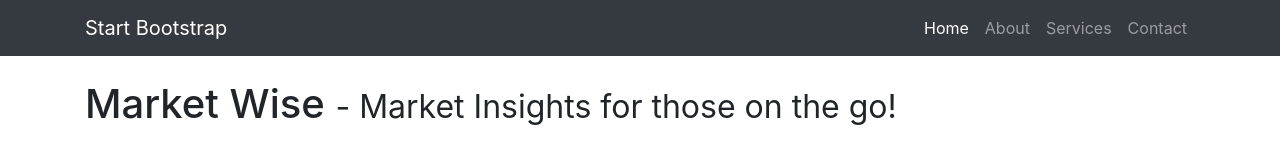
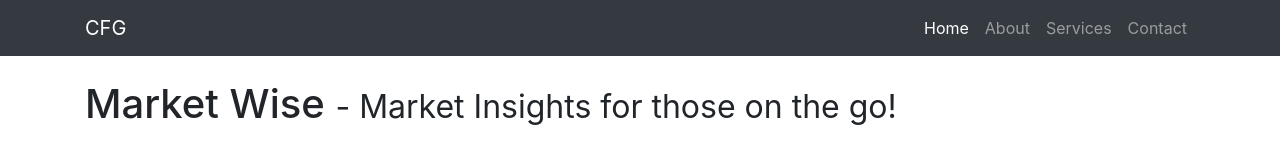
Before and after one commit to Deanna123/MarketWise, a website: page New/index.html in a window 1280 px wide. Shown: the top 150 px of the page. Drawn offline with Linux system fonts and the light colour scheme.

Commit message:
Delete license and changed navigation bar
Delete license and changed navigation bar

```diff
--- a/New/index.html
+++ b/New/index.html
@@ -22,7 +22,7 @@
     <!-- Navigation -->
     <nav class="navbar navbar-expand-lg navbar-dark bg-dark fixed-top">
       <div class="container">
-        <a class="navbar-brand" href="#">Start Bootstrap</a>
+        <a class="navbar-brand" href="#">CFG</a>
         <button class="navbar-toggler" type="button" data-toggle="collapse" data-target="#navbarResponsive" aria-controls="navbarResponsive" aria-expanded="false" aria-label="Toggle navigation">
           <span class="navbar-toggler-icon"></span>
         </button>
```
Also changed, not shown: 1 other file.
